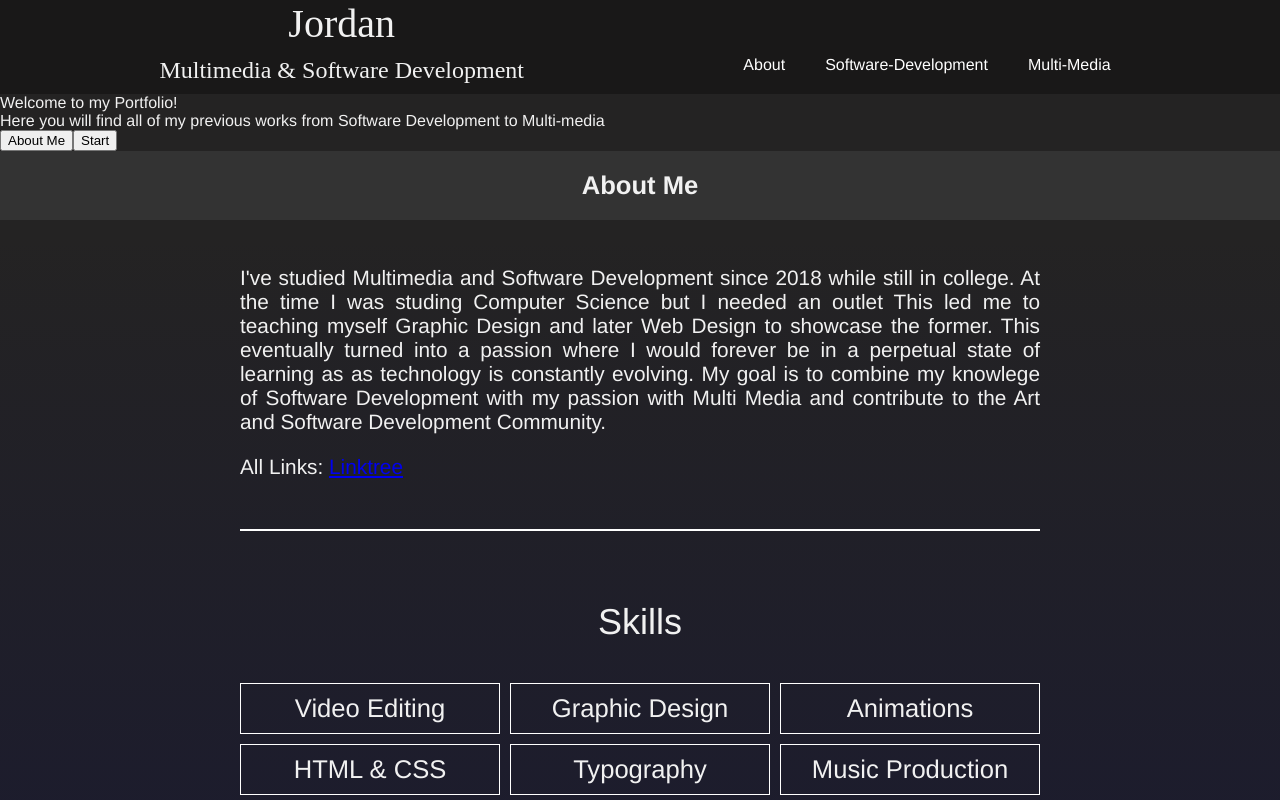
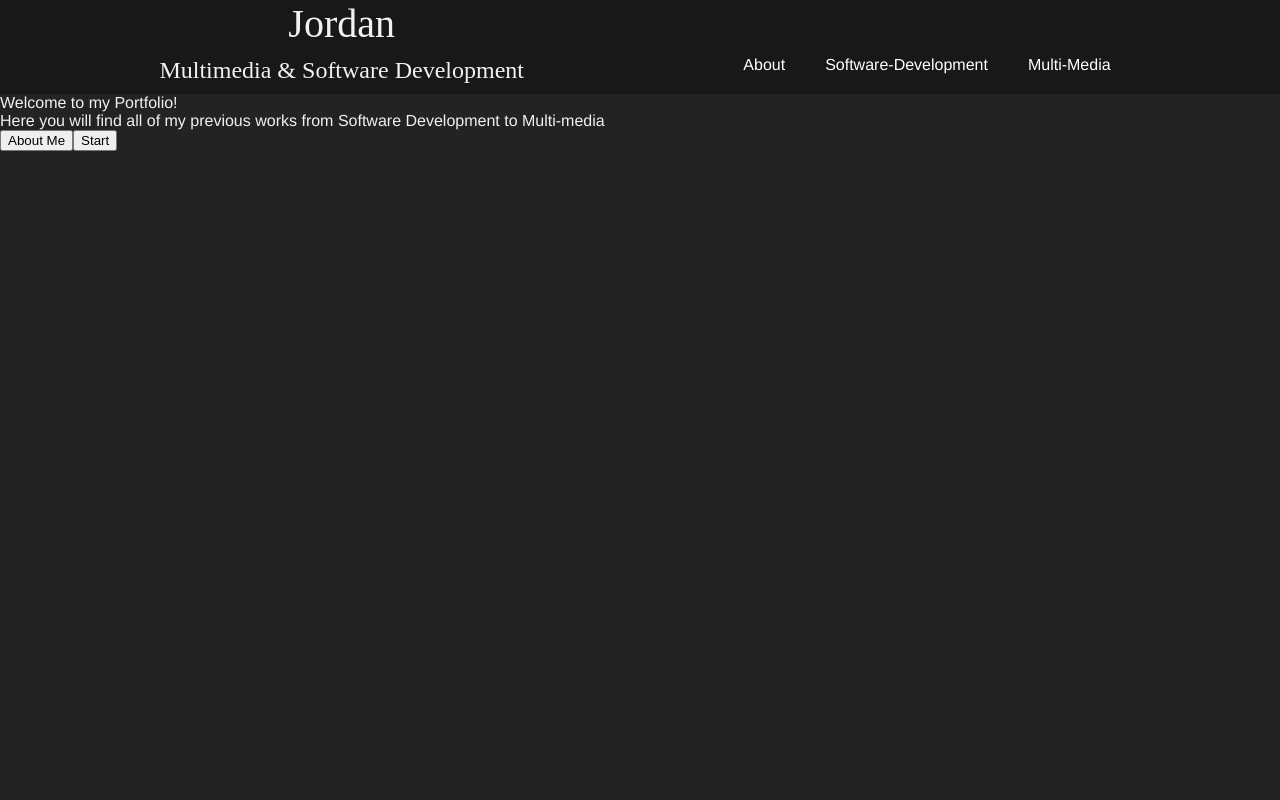
Before and after one commit to Jrock474/Portfolio, a React (Vite) app: page / in a window 1280 px wide. Shown: the top 800 px of the page. Built offline with nearby package versions, Linux system fonts and the light colour scheme.

Commit message:
added css

```diff
--- a/src/styles.css
+++ b/src/styles.css
@@ -469,6 +469,10 @@ html{
     text-align: center;
 }
 
+.banner{
+    height: 100vh;
+}
+
 @media(max-width:1000px) {
 
     html { font-size: 12px; }
```
